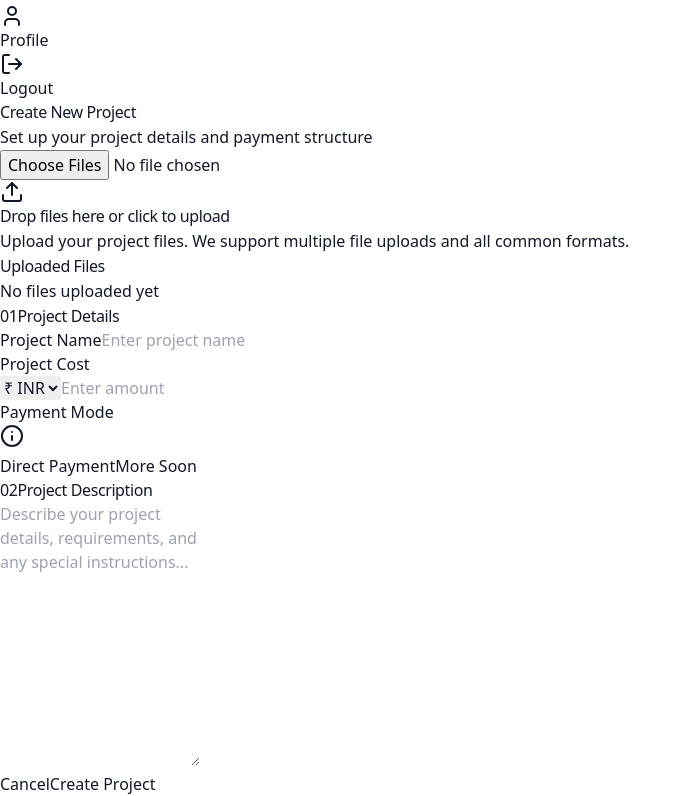
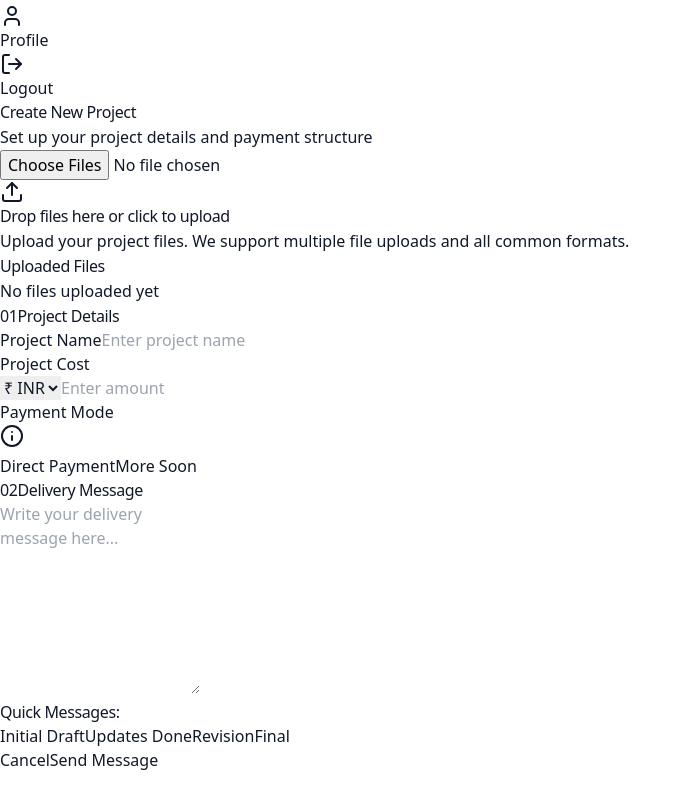
Before and after one commit to rohanvkumarv/workongigs, a Next.js app: page /freelancer/1/add_new in a window 1280 px wide. Shown: the part 266-1062 px from the top of the page, without its empty margins (0-691 px from the left). After the commit the page ends 1038 px from the top, so only its background shows below. Built offline with nearby package versions, Linux system fonts and the light colour scheme.

Commit message:
link added

```diff
--- a/src/app/freelancer/[userid]/add_new/page.tsx
+++ b/src/app/freelancer/[userid]/add_new/page.tsx
@@ -381,6 +381,36 @@ const handleDrop = async (e) => {
   }
 };
 
+const [selectedMessage, setSelectedMessage] = useState(null);
+
+const messages = [
+  {
+    id: 1,
+    label: "Initial Draft",
+    text: "Here's the initial draft for your review. Looking forward to your feedback."
+  },
+  {
+    id: 2,
+    label: "Updates Done",
+    text: "I've completed the requested updates. Please check if this aligns with what you had in mind."
+  },
+  {
+    id: 3,
+    label: "Revision",
+    text: "I've revised the content based on your feedback. Let me know if any further changes are needed."
+  },
+  {
+    id: 4,
+    label: "Final",
+    text: "Here's the final version with all revisions incorporated. Please confirm if this meets your requirements."
+  }
+];
+
+const handleMessageClick = (message) => {
+  setSelectedMessage(message);
+  setFormData({ ...formData, description: message.text });
+};
+
   return (
     <div className="min-h-screen bg-gray-50 p-4 md:p-8">
       <div className="max-w-7xl mx-auto">
@@ -547,7 +577,7 @@ const handleDrop = async (e) => {
             </div>
 
             {/* Right Section - Description */}
-            <div className="w-full md:w-1/2 p-4 md:p-8 bg-gradient-to-br from-white to-gray-50">
+            {/* <div className="w-full md:w-1/2 p-4 md:p-8 bg-gradient-to-br from-white to-gray-50">
               <h3 className="text-lg md:text-xl font-semibold text-gray-900 mb-6 flex items-center">
                 <span className="bg-black text-white rounded-lg w-8 h-8 inline-flex items-center justify-center mr-3 text-sm">02</span>
                 Project Description
@@ -561,7 +591,7 @@ const handleDrop = async (e) => {
                 placeholder="Describe your project details, requirements, and any special instructions..."
               />
 
-              {/* Action Buttons */}
+
               <div className="flex justify-end space-x-4 mt-6">
                 <button
                   type="button"
@@ -579,7 +609,73 @@ const handleDrop = async (e) => {
                   {isSubmitting ? 'Creating...' : 'Create Project'}
                 </button>
               </div>
-            </div>
+            </div> */}
+
+<div className="w-full md:w-1/2 p-4 md:p-8 bg-gradient-to-br from-white to-gray-50">
+      <h3 className="text-lg md:text-xl font-semibold text-gray-900 mb-6 flex items-center">
+        <span className="bg-black text-white rounded-lg w-8 h-8 inline-flex items-center justify-center mr-3 text-sm">
+          02
+        </span>
+        Delivery Message
+      </h3>
+
+      <textarea
+        value={formData.description}
+        onChange={(e) => setFormData({ ...formData, description: e.target.value })}
+        rows={8}
+        className="w-full px-4 py-3 rounded-lg border border-gray-200 focus:border-black
+                   focus:ring-1 focus:ring-black transition-colors resize-none"
+        placeholder="Write your delivery message here..."
+      />
+
+      {/* Compact Quick Messages */}
+      <div className="mt-4">
+        <h4 className="text-sm font-medium text-gray-700 mb-2">
+          Quick Messages:
+        </h4>
+        <div className="inline-flex flex-wrap gap-2">
+          {messages.map((message) => (
+            <button
+              key={message.id}
+              onClick={() => handleMessageClick(message)}
+              className={`px-4 py-1.5 text-sm font-medium rounded-full transition-all duration-200
+                ${
+                  selectedMessage?.id === message.id
+                    ? 'bg-gradient-to-r from-gray-800 to-black text-white shadow-sm scale-[1.02]'
+                    : 'bg-white text-gray-600 shadow-sm hover:shadow border border-gray-200 hover:border-gray-300'
+                }`}
+            >
+              {message.label}
+            </button>
+          ))}
+        </div>
+      </div>
+
+      {/* Action Buttons */}
+      <div className="flex justify-end space-x-4 mt-6">
+        <button
+          type="button"
+          onClick={() => {
+            setFormData({ description: '' });
+            setSelectedMessage(null);
+          }}
+          className="px-6 py-2 rounded-lg border border-gray-200 text-gray-600
+                     hover:bg-gray-50 transition-colors"
+        >
+          Cancel
+        </button>
+        <button
+          onClick={handleSubmit}
+          disabled={isSubmitting}
+          className="px-6 py-2 rounded-lg bg-black text-white hover:bg-gray-900
+                     transition-colors disabled:bg-gray-400"
+        >
+          {isSubmitting ? 'Sending...' : 'Send Message'}
+        </button>
+      </div>
+    </div>
+
+
           </div>
         </div>
       </div>
--- a/src/components/Footer.tsx
+++ b/src/components/Footer.tsx
@@ -137,6 +137,9 @@ const Footer = () => {
                 Made With Prem by{' '}
                 <a href="https://rohankumar10.me" className="text-black hover:text-gray-800 transition-colors">
                   Rohan Kumar
+                </a> &
+                <a href="http://ditinagrawal.netlify.app" className="text-black hover:text-gray-800 transition-colors">
+                  Ditin Agrawal
                 </a>
               </span>
             </div>
```
